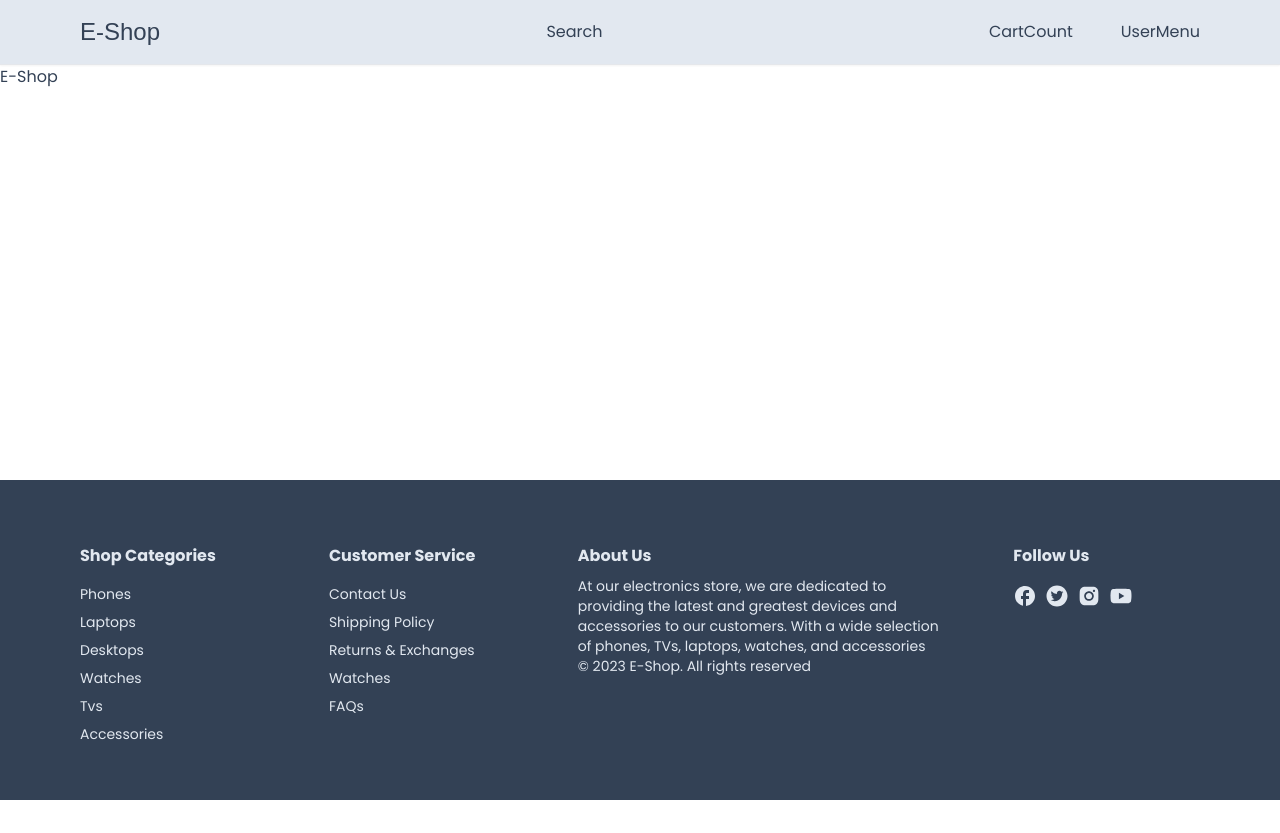
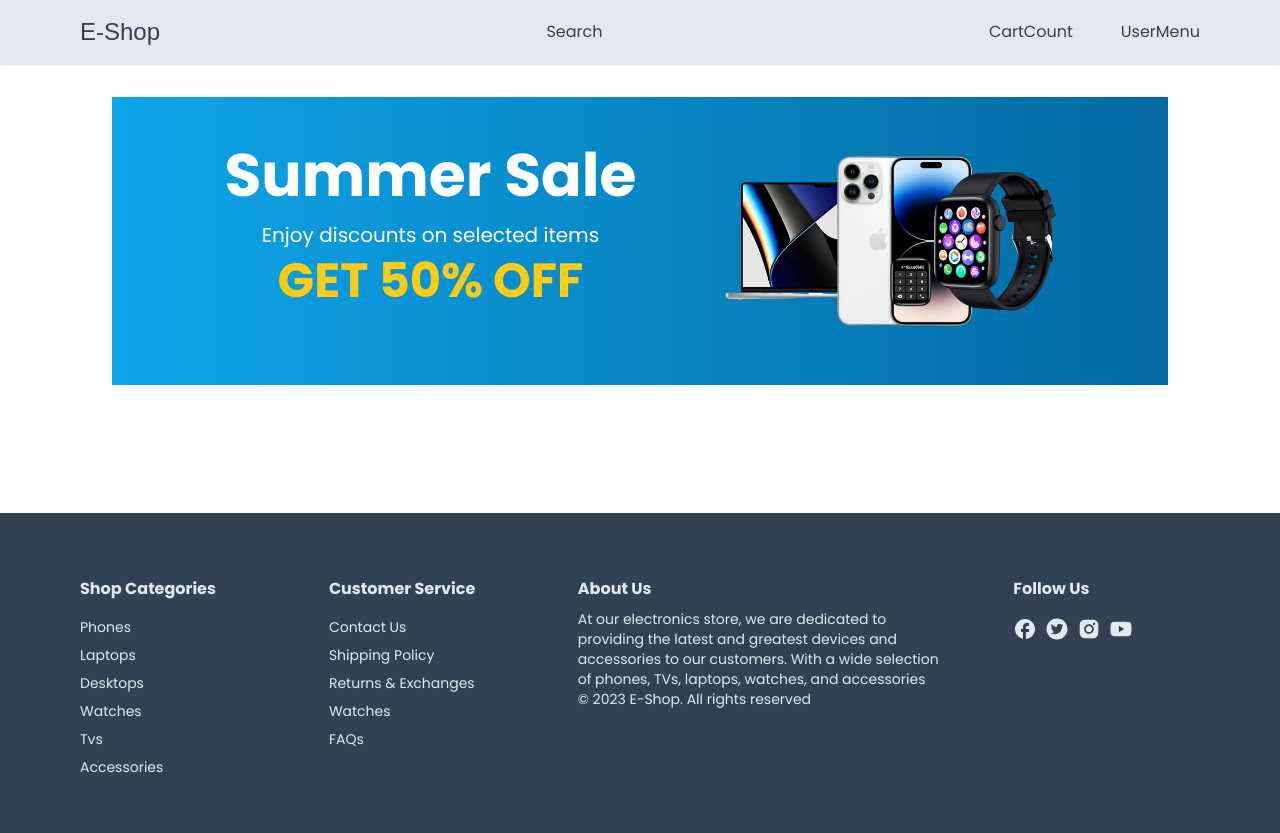
Before and after one commit to hlbrand/ehsop-chaoo-charles, a Next.js app: page / in a window 1280 px wide. Before the commit the page ends 800 px from the top, so only its background shows below. Built offline with nearby package versions, Linux system fonts and the light colour scheme; a web font is replaced by a local one.

Commit message:
10 - Banner

```diff
--- /dev/null
+++ b/app/components/nav/HomeBanner.tsx
@@ -0,0 +1,32 @@
+import Image from "next/image";
+import React from "react";
+
+const HomeBanner = () => {
+  return (
+    <div className="relative bg-gradient-to-r from-sky-500 to-sky-700 mb-8">
+      <div className="mx-auto px-8 py-12 flex flex-col gap-2 md:flex-row items-center justify-evenly">
+        <div className="mb-8 md:md-0 text-center">
+          <h1 className="text-4xl md:text-6xl font-bold text-white mb-4">
+            Summer Sale
+          </h1>
+          <p className="text-lg md:text-xl text-white mb-2">
+            Enjoy discounts on selected items
+          </p>
+          <p className="text-2xl md:text-5xl text-yellow-400 font-bold">
+            GET 50% OFF
+          </p>
+        </div>
+        <div className="w-1/3 relative aspect-video">
+          <Image
+            src="/banner-image.png"
+            fill
+            alt="Banner Image"
+            className="object-contain"
+          />
+        </div>
+      </div>
+    </div>
+  );
+};
+
+export default HomeBanner;
--- a/app/page.tsx
+++ b/app/page.tsx
@@ -1,5 +1,14 @@
-import Image from "next/image";
+import Container from "./components/Container";
+import HomeBanner from "./components/nav/HomeBanner";
 
 export default function Home() {
-  return <main>E-Shop</main>;
+  return (
+    <div className="p-8">
+      <Container>
+        <div>
+          <HomeBanner />
+        </div>
+      </Container>
+    </div>
+  );
 }
```
Also changed, not shown: public/banner-image.png (added).
